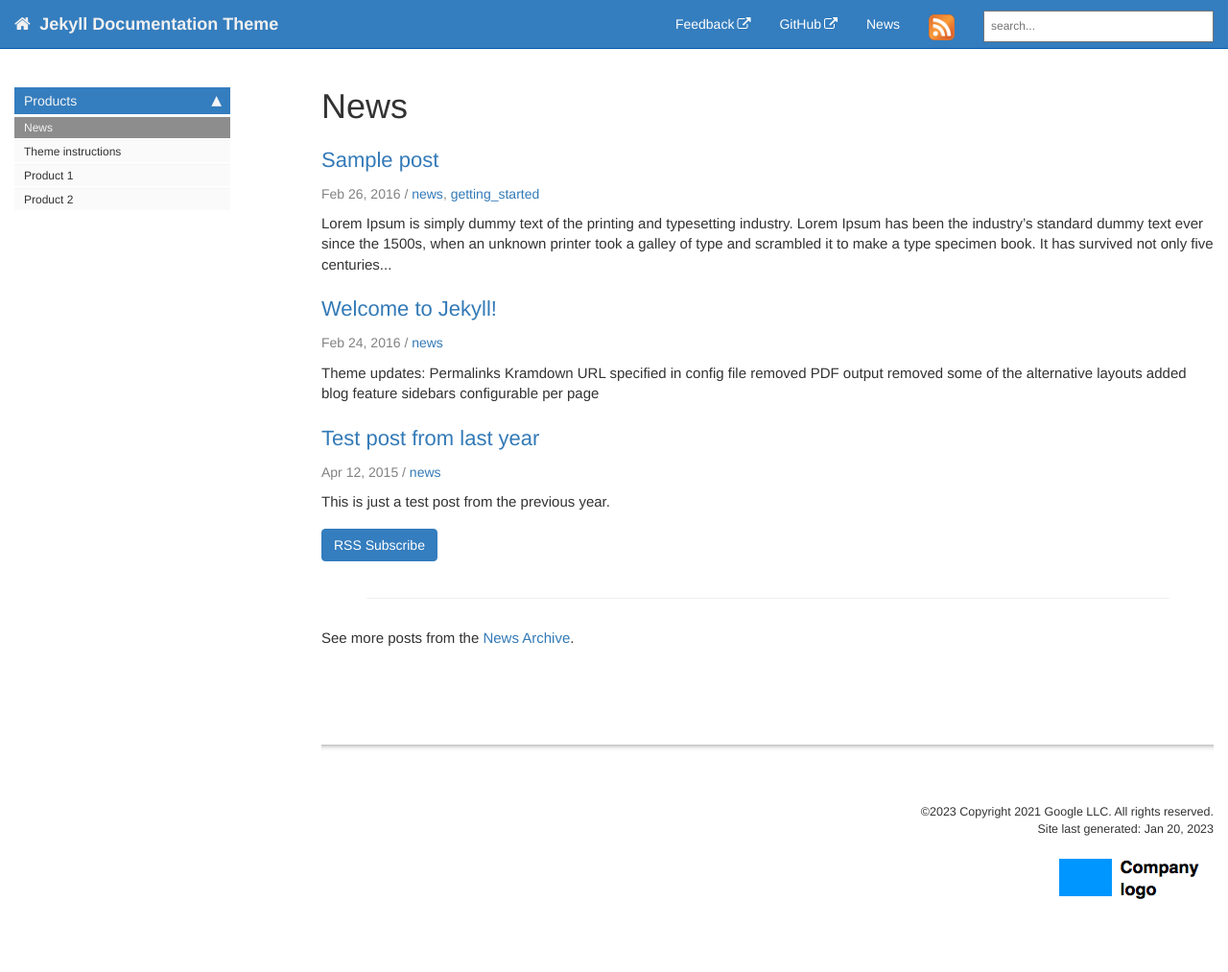
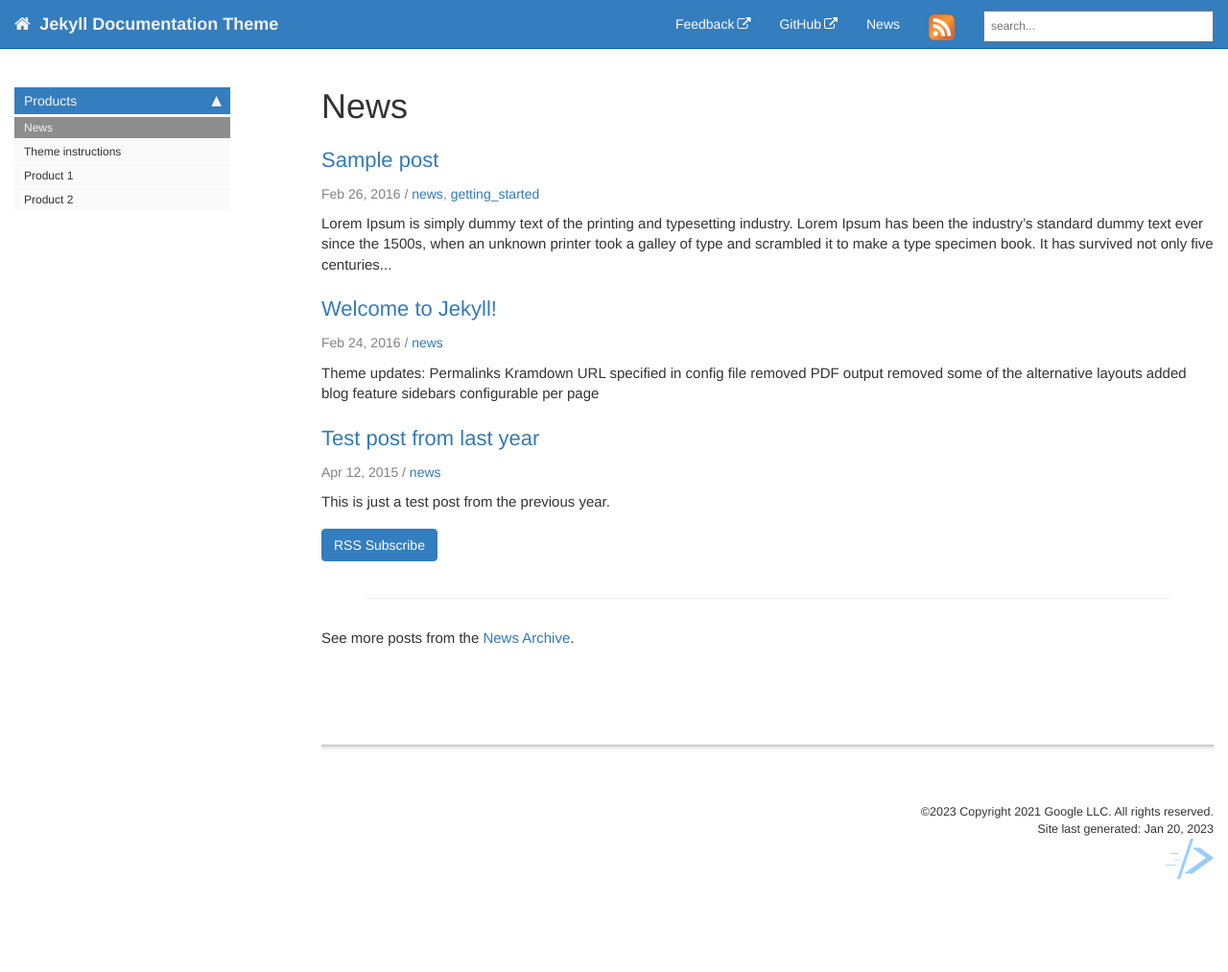
Before and after one commit to fmcarvalho/mydoctheme, a Jekyll site: the page built from pages/news/news.html, in a window 1280 px wide. Shown: the whole page at 96% size. Built offline with Jekyll 4.4.1, drawn with Linux system fonts in a browser that asks for light colours; comment, search, counter and statistics services are not loaded; after the commit the page ends 976 px from its top, so only the background shows below that.

Commit message:
Add HtmlFlow logo and remove useless images

```diff
--- a/_includes/footer.html
+++ b/_includes/footer.html
@@ -3,7 +3,7 @@
                 <div class="col-lg-12 footer">
                &copy;{{ site.time | date: "%Y"  }} {{site.company_name}}. All rights reserved. <br />
 {% if page.last_updated %}<span>Page last updated:</span> {{page.last_updated}}<br/>{% endif %} Site last generated: {{ site.time | date: "%b %-d, %Y"  }} <br />
-<p><img src="{{ "images/company_logo.png" }}" alt="Company logo"/></p>
+<p><img src="{{ "images/htmlflow-logo.png" }}" alt="HtmlFlow logo" width="50px"/></p>
                 </div>
             </div>
 </footer>
```
Also changed, not shown: images/androidsdkmanagericon.png (deleted), images/authorizegithubscreen2.png (deleted), images/authorizeongithub.png (deleted), images/company_logo.png (deleted), images/company_logo_big.png (deleted), images/helpapi-01.png (deleted), images/helpapi.svg (deleted), images/htmlflow-gravatar.png (added), images/htmlflow-logo.png (added), images/illustratoroptions.png (deleted), images/itermexample.png (deleted), images/jekyll.png (deleted), images/killalljekyll.png (deleted), images/liningup.png (deleted), 1 more files.
